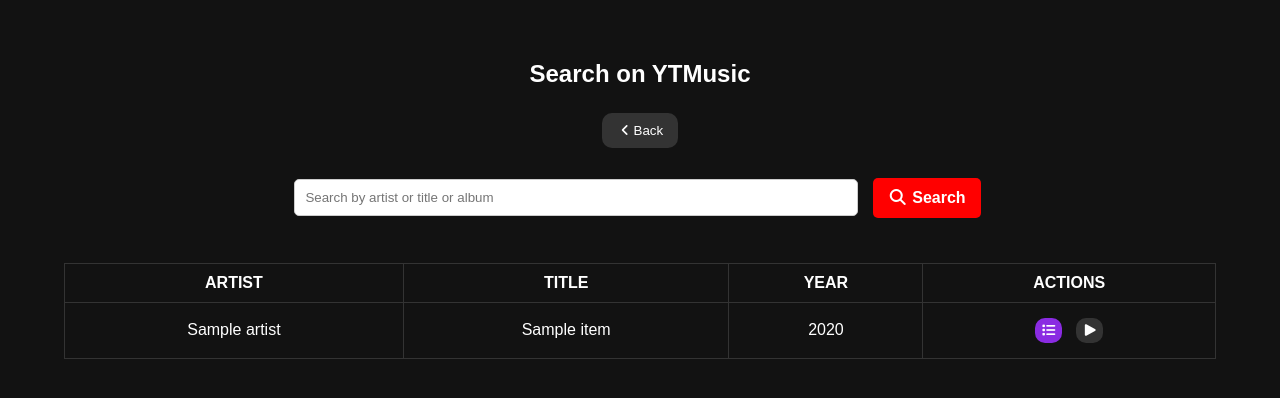
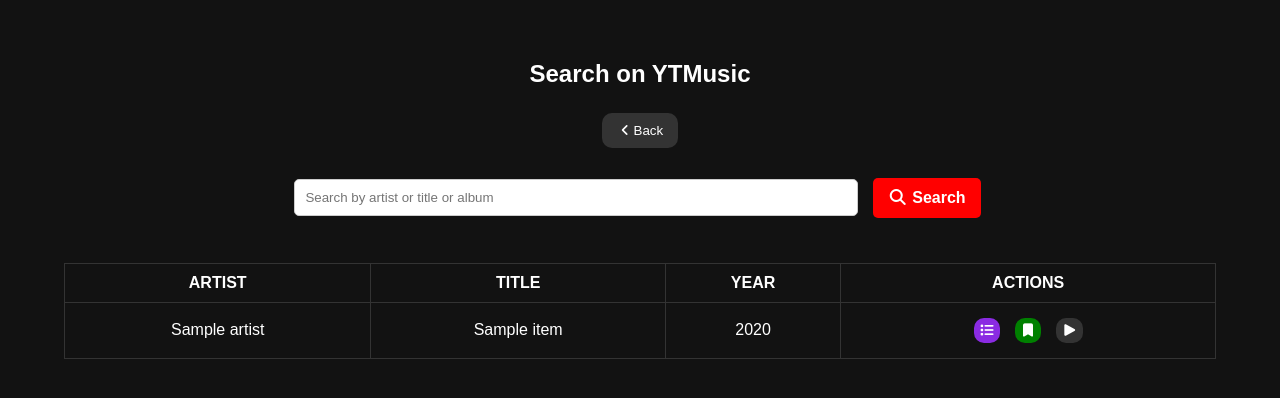
Before and after one commit to csq/mpv-remote, a Flask app: template app/templates/ytmusic.html in a window 1280 px wide. Shown: the top 398 px of the page. Run offline with Flask 3, Linux system fonts and the light colour scheme; the template is opened without the code that fills it: most values are stand-ins (such as "Sample title", 1, 10 or a date in 2020); data that the repository does not hold is empty; parts of the project's set-up code (start-up, migrations or seed data) failed here and were passed over; some libraries are stand-ins or nearby versions.

Commit message:
feat: add save to bookmark functionality

```diff
--- a/app/static/css/pages/ytmusic.css
+++ b/app/static/css/pages/ytmusic.css
@@ -78,6 +78,23 @@
     box-shadow: 0 8px 20px rgba(102, 126, 234, 0.3);
 }
 
+#btn-bookmark {
+    background-color: green;
+    color: #ffffff;
+    border-radius: 10px;
+    border: none;
+    padding: 5px 5px;
+    cursor: pointer;
+    transition: background-color 0.3s;
+    white-space: nowrap;
+}
+
+#btn-bookmark:hover {
+    background-color: green;
+    transform: translateY(-2px);
+    box-shadow: 0 8px 20px rgba(102, 126, 234, 0.3);
+}
+
 #btn-play:active {
     transform: translateY(0);
 }
--- a/app/templates/ytmusic.html
+++ b/app/templates/ytmusic.html
@@ -41,6 +41,9 @@
                     <td>
                         <button id="btn-playlist" onclick="view_playlist('{{ item.browseId }}')">
                             <i class="fas fa-list"></i>
+                        </button>
+                        <button id="btn-bookmark" onclick="save_to_bookmark('{{ item.artists[0].name }} - {{ item.title }} ({{ item.year }})', '{{ item.playlistId }}')">
+                            <i class="fas fa-bookmark"></i>
                         </button>
                         <button id="btn-play" onclick="play_ytmusic('{{ item.playlistId }}', '{{ item.title }}')">
                             <i class="fas fa-play"></i>
@@ -95,5 +98,15 @@
         window.location.href = '/';
     }
 
+    function save_to_bookmark(title, browseId) {
+        fetch(`/bookmark/add/${title}/${browseId}`, { method: 'POST' })
+            .then(response => response.json())
+            .then(data => {
+                openModal("Saved to bookmarks");
+                closeModal(1000);
+            })
+            .catch(error => console.error('Error:', error));
+    }
+
 </script>
 {% endblock %}
--- a/run.py
+++ b/run.py
@@ -252,6 +252,14 @@ def go_to_add_bookmark():
         db.insert_bookmark(bookmark_name, bookmark_url)
         return redirect(url_for('bookmark'))
 
+@app.route('/bookmark/add/<string:title>/<string:browseId>', methods=['POST'])
+@login_required
+def save_bookmark(title, browseId):
+    db = Database()
+    bookmark_url = f"https://music.youtube.com/playlist?list={browseId}"
+    db.insert_bookmark(title, bookmark_url)
+    return jsonify({"status": "success"})
+
 @app.route('/bookmark/delete/<int:bookmark_id>', methods=['POST'])
 @login_required
 def delete_bookmark(bookmark_id):
```
